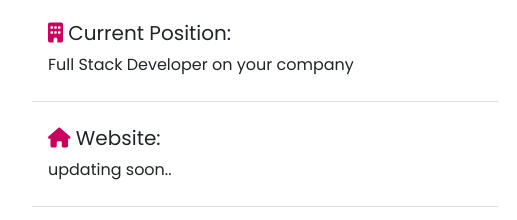
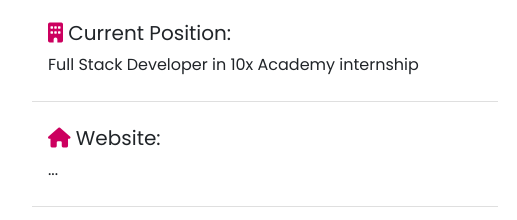
Before and after one commit to Madanparta/portfolio-website, a website: page index.html in a window 1280 px wide. Shown: the part 1593-1813 px from the top of the page, 130-647 px from the left. Drawn offline with nearby package versions, Linux system fonts and the light colour scheme; files that its build step writes are made by us from their sources.

Commit message:
initial updating ..

```diff
--- a/index.html
+++ b/index.html
@@ -110,13 +110,13 @@
                 <h5 class="text-transform">
                   <i class="fas fa-building text-primary"></i> Current Position:
                 </h5>
-                <p>Full Stack Developer on your company</p>
+                <p>Full Stack Developer in 10x Academy internship</p>
               </li>
               <li class="list-group-item mb-3">
                 <h5 class="text-transform">
                   <i class="fas fa-home text-primary"></i> Website:
                 </h5>
-                <p>updating soon..</p>
+                <p>...</p>
               </li>
               <li class="list-group-item mb-3">
                 <h5 class="text-transform">
```
